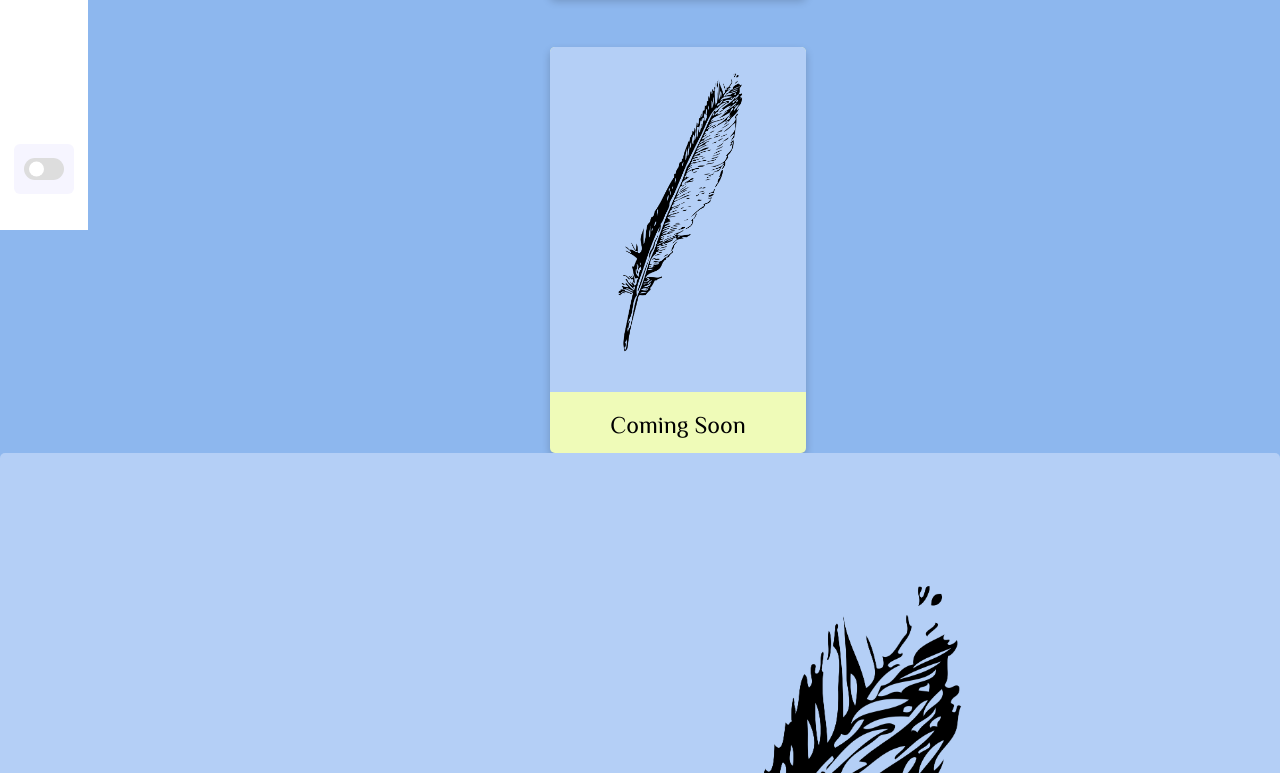
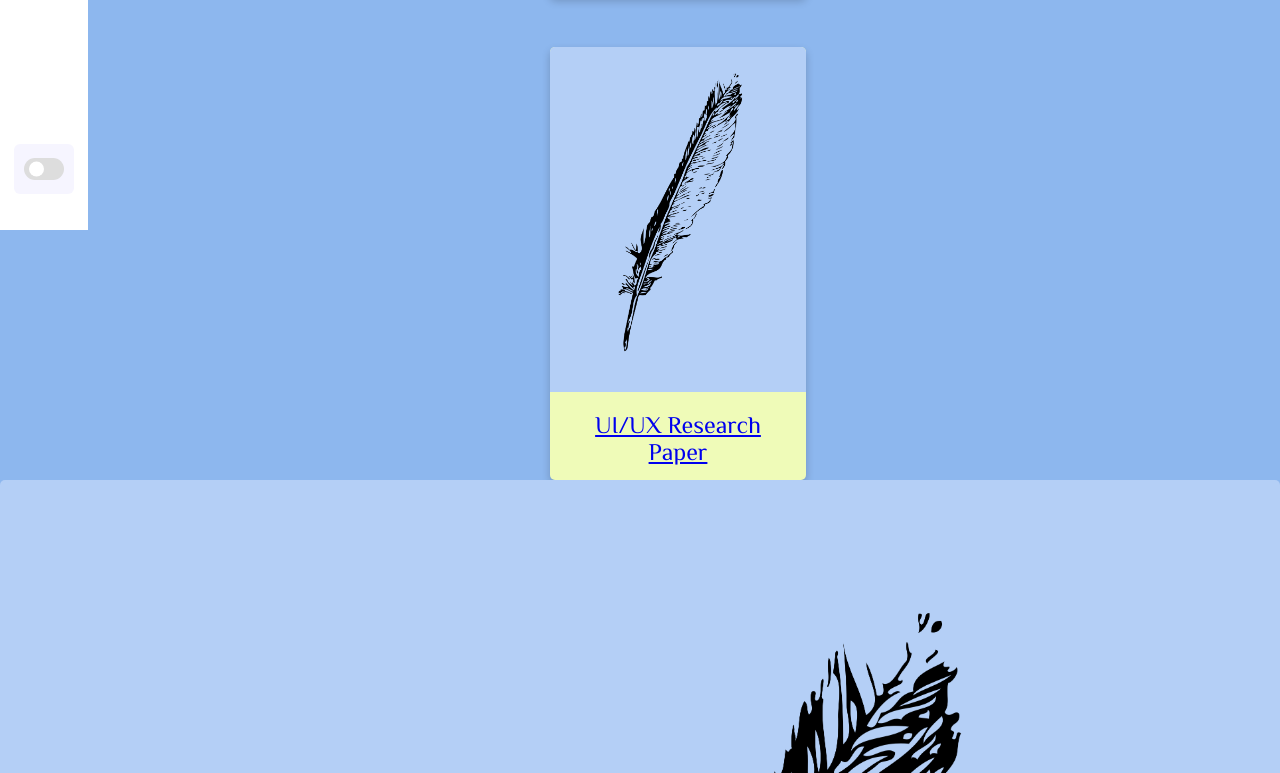
Before and after one commit to Jess1567/Lullaby-Lit, a plain HTML site: page Lullaby-Stories.html in a window 1280 px wide. Shown: the part 590-1363 px from the top of the page. Drawn offline with nearby package versions, Linux system fonts and the light colour scheme.

Commit message:
Update Lullaby-Stories.html

```diff
--- a/Lullaby-Stories.html
+++ b/Lullaby-Stories.html
@@ -121,10 +121,9 @@
         <div class="card3">
             <img src="quill.png" alt="reseatch book with magnifying glass." style="width:100%">
             <div class="container">
-              <h2><b>Coming Soon</b></h2>
+               <h2><b><a href="researchUI-UX.pdf">UI/UX Research Paper</a></b></h2>
             </div>
           </div>
-        <a href="researchUI-UX.pdf" class='card-link'></a>
 
           <div class="card4">
             <img src="quill.png" alt="Quill pen." style="width:100%">
```
